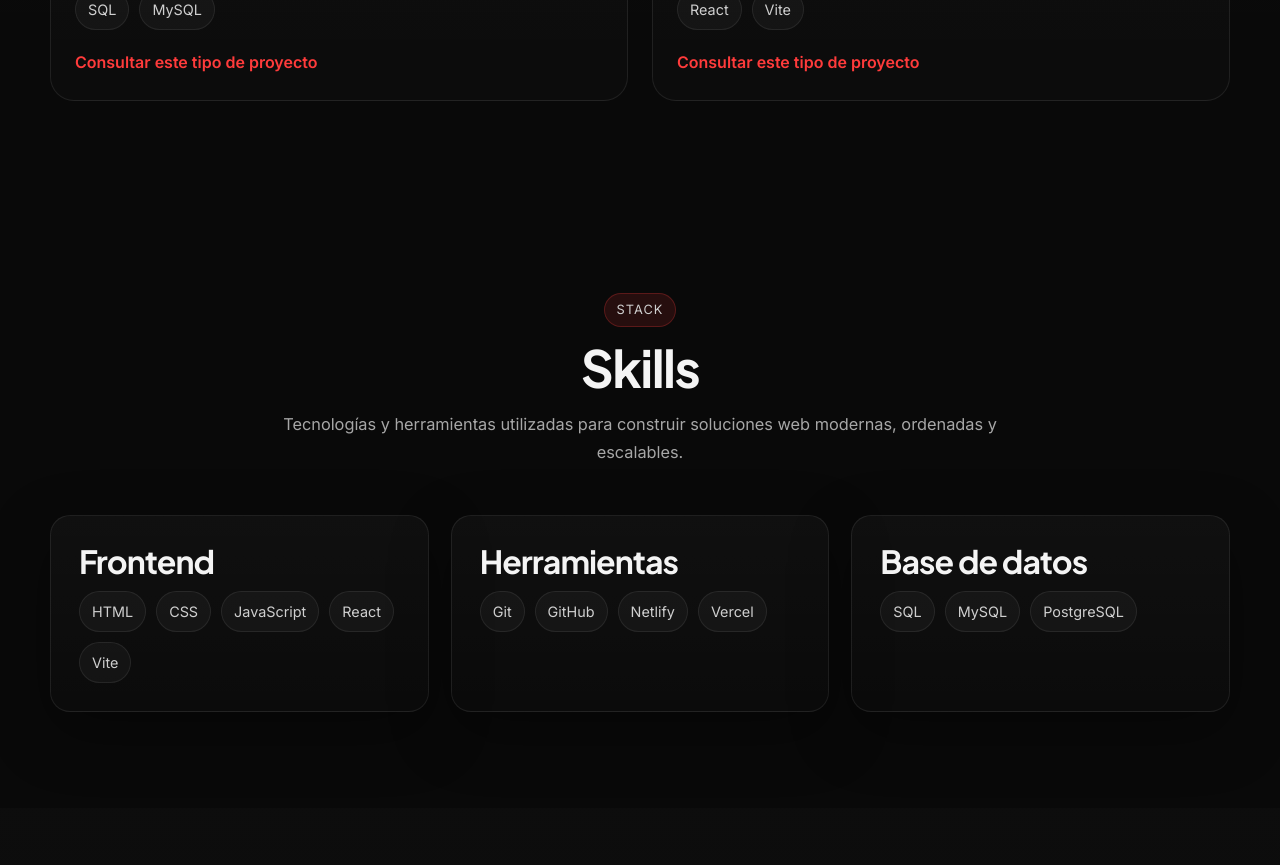
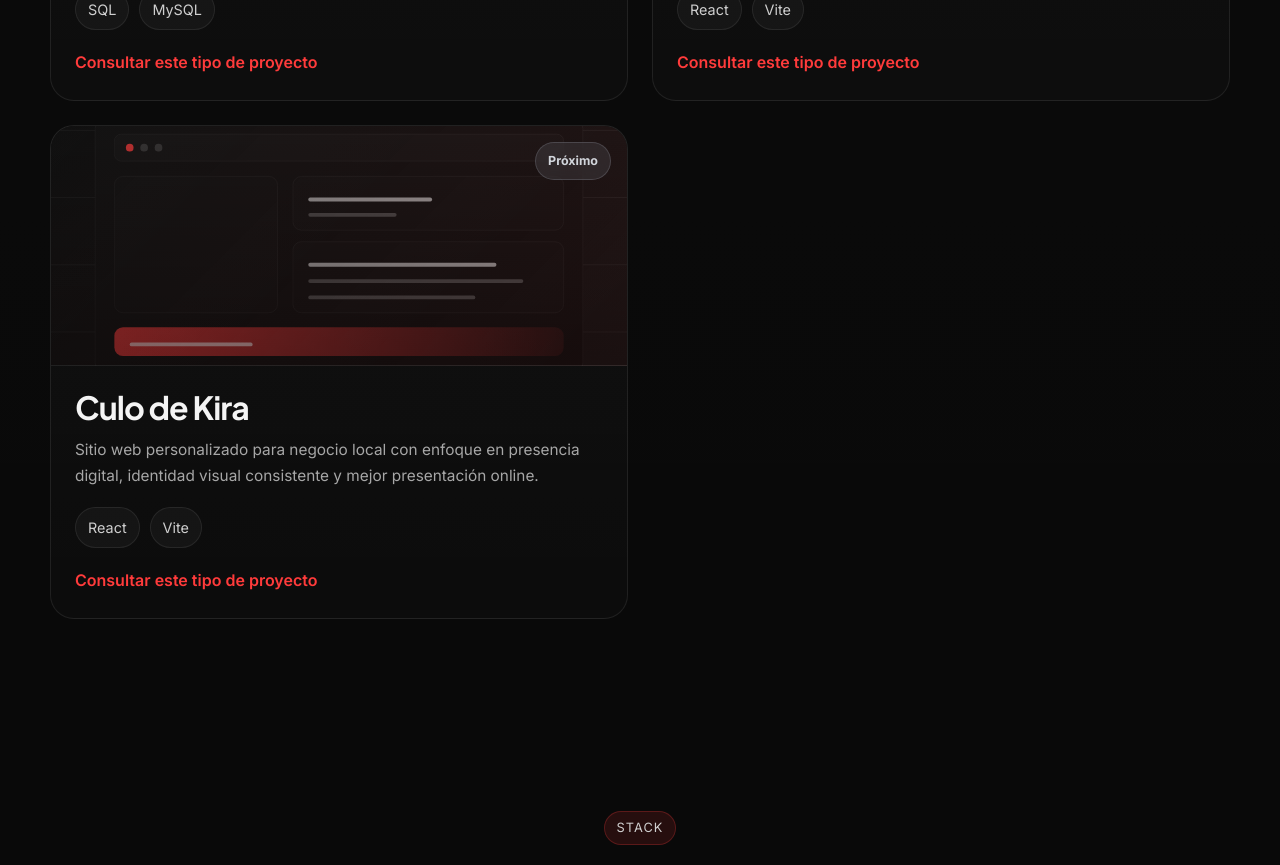
Before and after one commit to dorsiSQL/webcore, a React (Vite) app: page / in a window 1280 px wide. Shown: the part 2620-3485 px from the top of the page. Built offline with nearby package versions, Linux system fonts and the light colour scheme.

Commit message:
added project

```diff
--- a/src/components/Projects.jsx
+++ b/src/components/Projects.jsx
@@ -29,6 +29,15 @@ const projects = [
   {
     id: 4,
     name: 'Proyecto Comercial',
+    description:
+      'Sitio web personalizado para negocio local con enfoque en presencia digital, identidad visual consistente y mejor presentación online.',
+    technologies: ['React', 'Vite'],
+    status: 'Próximo',
+    image: '/images/project4.svg',
+  },
+  {
+    id: 5,
+    name: 'Culo de Kira',
     description:
       'Sitio web personalizado para negocio local con enfoque en presencia digital, identidad visual consistente y mejor presentación online.',
     technologies: ['React', 'Vite'],
```
